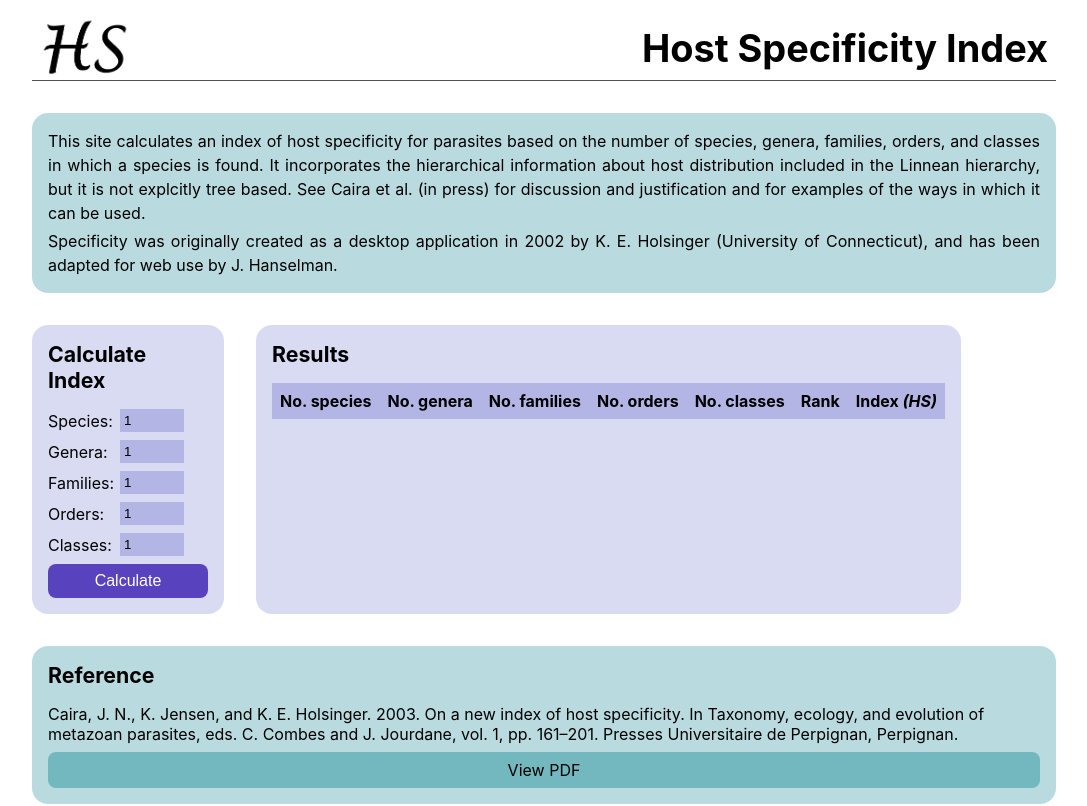
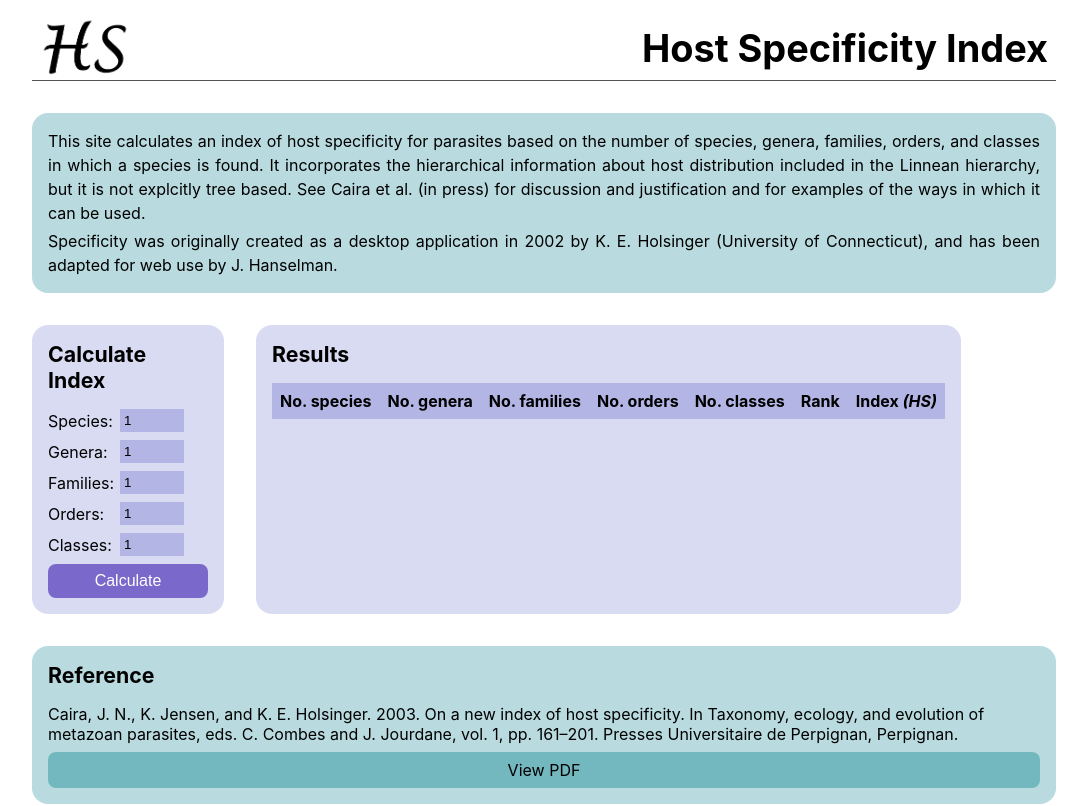
Before and after one commit to JamesHansIV/specificity, a React (Vite) app in the folder specificity-app/: page / in a window 1280 px wide. Shown: the top 806 px of the page, without its empty margins (96-1183 px from the left). Built offline with nearby package versions, Linux system fonts and the light colour scheme; a web font is replaced by a local one.

Commit message:
added color change to submit button on hover

```diff
--- a/specificity-app/src/App.module.css
+++ b/specificity-app/src/App.module.css
@@ -206,9 +206,9 @@ input[type="number"]:focus {
 .submitButton {
     border: none;
     border-radius: 0.5rem;
-    border-color: var(--accent-500);
+    border-color: var(--accent-400);
     font-size: 1rem;
-    background: var(--accent-500);
+    background: var(--accent-400);
     color: white;
     padding: 0.5rem;
     width: 100%;
@@ -217,6 +217,7 @@ input[type="number"]:focus {
 
 .submitButton:hover {
     cursor: pointer;
+    background: var(--accent-500);
 }
 
 table {
```
